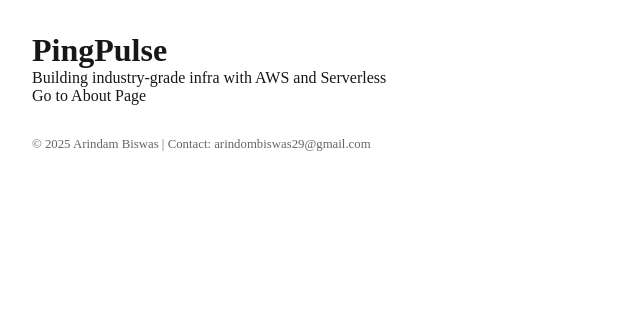
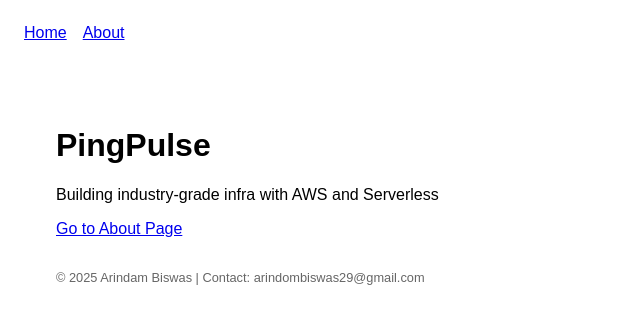
Before and after one commit to ArindamBiswas10/pingpulse, a Next.js app in the folder apps/web/: page / in a window 1280 px wide. Shown: the top 324 px of the page, without its empty margins (0-640 px from the left). Built offline with nearby package versions, Linux system fonts and the light colour scheme.

Commit message:
feat: add shared layout with nav

```diff
--- a/apps/web/app/layout.tsx
+++ b/apps/web/app/layout.tsx
@@ -1,29 +1,19 @@
-import type { Metadata } from "next";
-import localFont from "next/font/local";
-import "./globals.css";
+// apps/web/app/layout.tsx
 
-const geistSans = localFont({
-  src: "./fonts/GeistVF.woff",
-  variable: "--font-geist-sans",
-});
-const geistMono = localFont({
-  src: "./fonts/GeistMonoVF.woff",
-  variable: "--font-geist-mono",
-});
-
-export const metadata: Metadata = {
-  title: "Create Next App",
-  description: "Generated by create next app",
-};
+import Link from 'next/link';
 
 export default function RootLayout({
   children,
-}: Readonly<{
+}: {
   children: React.ReactNode;
-}>) {
+}) {
   return (
     <html lang="en">
-      <body className={`${geistSans.variable} ${geistMono.variable}`}>
+      <body style={{ fontFamily: 'sans-serif', padding: '1rem' }}>
+        <nav style={{ marginBottom: '2rem' }}>
+          <Link href="/" style={{ marginRight: '1rem' }}>Home</Link>
+          <Link href="/about">About</Link>
+        </nav>
         {children}
       </body>
     </html>
```
